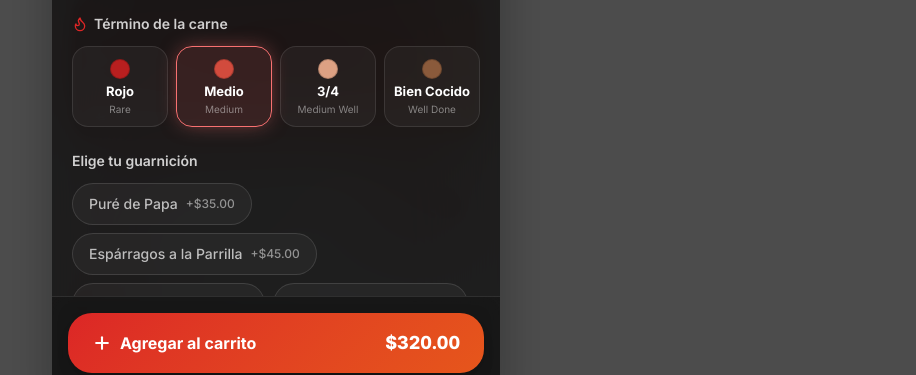
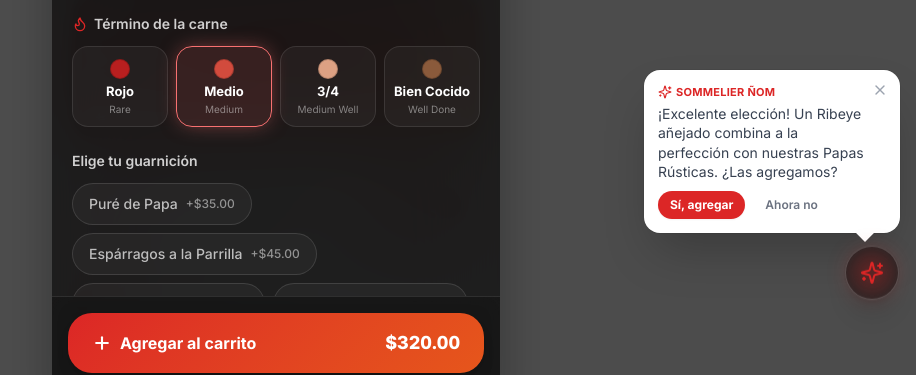
Before and after one commit to Ma42517/gastronomi-app, a Next.js app: page /mesa/el-primo/4 in a window 1280 px wide. Both pictures are taken after a click on the button 640 px from the left and 293 px from the top of the page. Shown: the part 403-778 px from the top of the page, without its empty margins (364-1280 px from the left). Built offline with nearby package versions, Linux system fonts and the light colour scheme.

Commit message:
feat(cliente): asistente virtual Sommelier Nom con avatar flotante y burbuja typewriter

```diff
--- a/src/app/globals.css
+++ b/src/app/globals.css
@@ -391,3 +391,27 @@ textarea {
     animation: none;
   }
 }
+
+
+/* ============================================================
+   Sommelier Ñom — avatar flotante (levitación / respiración)
+   ============================================================ */
+@keyframes floatAvatar {
+  0%,
+  100% {
+    transform: translateY(0);
+  }
+  50% {
+    transform: translateY(-8px);
+  }
+}
+
+.animate-float-avatar {
+  animation: floatAvatar 3s ease-in-out infinite;
+}
+
+@media (prefers-reduced-motion: reduce) {
+  .animate-float-avatar {
+    animation: none;
+  }
+}
--- a/src/components/cliente/ConfiguradorPlatillo.tsx
+++ b/src/components/cliente/ConfiguradorPlatillo.tsx
@@ -4,6 +4,7 @@ import { useState } from "react";
 import { Check, Flame, Plus, X } from "lucide-react";
 import { formatCurrency } from "@/lib/utils";
 import type { MenuItemMock, OpcionGuarnicion } from "@/lib/mock-data";
+import { SommelierAssistant } from "./SommelierAssistant";
 
 interface ConfiguradorPlatilloProps {
   abierto: boolean;
@@ -73,6 +74,12 @@ export function ConfiguradorPlatillo({
   const termino = TERMINOS.find((t) => t.id === terminoId) ?? TERMINOS[1];
   const guarnicion = guarniciones.find((g) => g.id === guarnicionId) ?? null;
   const total = item.precio + (guarnicion?.precio_extra ?? 0);
+
+  // Diálogo contextual del Sommelier Ñom.
+  const papasRusticas = guarniciones.find((g) => g.id === "g-papas") ?? null;
+  const mensajeSommelier = guarnicion
+    ? `¡Buena elección! Tu Ribeye con ${guarnicion.nombre} va a quedar espectacular. 🍷`
+    : "¡Excelente elección! Un Ribeye añejado combina a la perfección con nuestras Papas Rústicas. ¿Las agregamos?";
 
   const seleccionarTermino = (id: string) => {
     setTerminoId(id);
@@ -300,6 +307,17 @@ export function ConfiguradorPlatillo({
           </button>
         </div>
       </div>
+
+      {/* --- ASISTENTE VIRTUAL "SOMMELIER ÑOM" --- */}
+      <SommelierAssistant
+        mensaje={mensajeSommelier}
+        accionLabel={guarnicion ? undefined : "Sí, agregar"}
+        onAccion={
+          guarnicion || !papasRusticas
+            ? undefined
+            : () => seleccionarGuarnicion(papasRusticas)
+        }
+      />
     </div>
   );
 }
--- /dev/null
+++ b/src/components/cliente/SommelierAssistant.tsx
@@ -0,0 +1,124 @@
+"use client";
+
+import { useEffect, useState } from "react";
+import { Sparkles, X } from "lucide-react";
+
+interface SommelierAssistantProps {
+  /** Mensaje contextual del asistente (se re-escribe cuando cambia). */
+  mensaje: string;
+  /** Etiqueta del botón de acción (opcional). */
+  accionLabel?: string;
+  /** Acción al confirmar la sugerencia (opcional). */
+  onAccion?: () => void;
+}
+
+/**
+ * "Sommelier Ñom": conserje virtual de alta cocina.
+ * Avatar flotante glassmorphism + burbuja con efecto typewriter.
+ * White-label vía --brand.
+ */
+export function SommelierAssistant({
+  mensaje,
+  accionLabel,
+  onAccion,
+}: SommelierAssistantProps) {
+  const [abierto, setAbierto] = useState(true);
+  const [texto, setTexto] = useState("");
+
+  const escribiendo = abierto && texto.length < mensaje.length;
+
+  // Efecto máquina de escribir: revela el mensaje letra por letra.
+  useEffect(() => {
+    if (!abierto) return;
+    setTexto("");
+    let i = 0;
+    const id = setInterval(() => {
+      i += 1;
+      setTexto(mensaje.slice(0, i));
+      if (i >= mensaje.length) clearInterval(id);
+    }, 22);
+    return () => clearInterval(id);
+  }, [abierto, mensaje]);
+
+  return (
+    <div className="fixed bottom-24 right-4 z-[60] flex flex-col items-end gap-3">
+      {/* --- Burbuja de diálogo --- */}
+      {abierto && (
+        <div className="animate-fade-in-up relative w-64 max-w-[78vw] rounded-2xl bg-white p-3.5 pr-8 text-gray-800 shadow-2xl ring-1 ring-black/5">
+          {/* Cerrar */}
+          <button
+            type="button"
+            onClick={() => setAbierto(false)}
+            className="absolute right-2 top-2 flex h-6 w-6 items-center justify-center rounded-full text-gray-400 transition hover:bg-gray-100 hover:text-gray-600"
+            aria-label="Cerrar mensaje"
+          >
+            <X className="h-4 w-4" />
+          </button>
+
+          {/* Encabezado */}
+          <p
+            className="mb-1 flex items-center gap-1 text-[11px] font-bold uppercase tracking-wide"
+            style={{ color: "var(--brand)" }}
+          >
+            <Sparkles className="h-3.5 w-3.5" />
+            Sommelier Ñom
+          </p>
+
+          {/* Texto con typewriter */}
+          <p className="min-h-[2.5rem] text-sm leading-snug text-gray-700">
+            {texto}
+            {escribiendo && (
+              <span className="ml-0.5 inline-block h-3.5 w-0.5 animate-pulse bg-gray-400 align-middle" />
+            )}
+          </p>
+
+          {/* Acción sugerida */}
+          {accionLabel && onAccion && !escribiendo && (
+            <div className="mt-2.5 flex gap-2">
+              <button
+                type="button"
+                onClick={onAccion}
+                className="rounded-full px-3 py-1.5 text-xs font-bold text-white shadow-sm transition active:scale-95"
+                style={{ background: "var(--brand)" }}
+              >
+                {accionLabel}
+              </button>
+              <button
+                type="button"
+                onClick={() => setAbierto(false)}
+                className="rounded-full px-3 py-1.5 text-xs font-semibold text-gray-500 transition hover:bg-gray-100"
+              >
+                Ahora no
+              </button>
+            </div>
+          )}
+
+          {/* Piquito hacia el avatar */}
+          <div className="absolute -bottom-1.5 right-7 h-3.5 w-3.5 rotate-45 bg-white" />
+        </div>
+      )}
+
+      {/* --- Avatar flotante --- */}
+      <button
+        type="button"
+        onClick={() => setAbierto((v) => !v)}
+        className="animate-float-avatar relative flex h-14 w-14 items-center justify-center rounded-full border border-white/15 bg-neutral-900/70 text-white shadow-xl backdrop-blur-xl transition active:scale-95"
+        aria-label="Abrir Sommelier Ñom"
+      >
+        {/* Halo de marca */}
+        <span
+          className="absolute inset-0 rounded-full opacity-60 blur-md"
+          style={{
+            background: "radial-gradient(circle, var(--brand), transparent 72%)",
+          }}
+        />
+        {/* Anillo sutil */}
+        <span className="absolute inset-0 rounded-full ring-1 ring-inset ring-white/20" />
+        <Sparkles
+          className="relative h-6 w-6"
+          style={{ color: "var(--brand)" }}
+        />
+      </button>
+    </div>
+  );
+}
```
